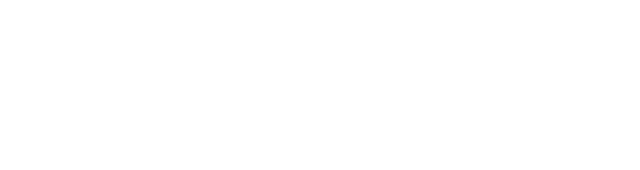
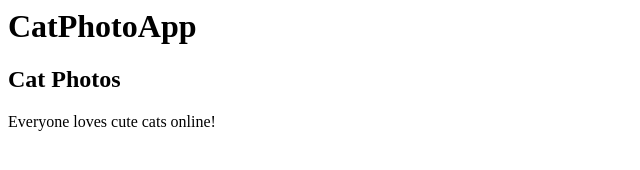
Before and after one commit to tokkwa/UCCITCSWeb246037598, a plain HTML site: page CAFE/index.html in a window 1280 px wide. Shown: the whole page, without its empty margins (0-640 px from the left). Drawn offline with Linux system fonts and the light colour scheme.

Commit message:
cat photo app

```diff
--- a/CAFE/index.html
+++ b/CAFE/index.html
@@ -1,5 +1,8 @@
 <html>
     <body>
-
+        <h1>CatPhotoApp</h1>
+        <h2>Cat Photos</h2>
+        <!-- TODO: Add link to cat photos -->
+        <p>Everyone loves cute cats online!</p>
     </body>
 </html>
```
